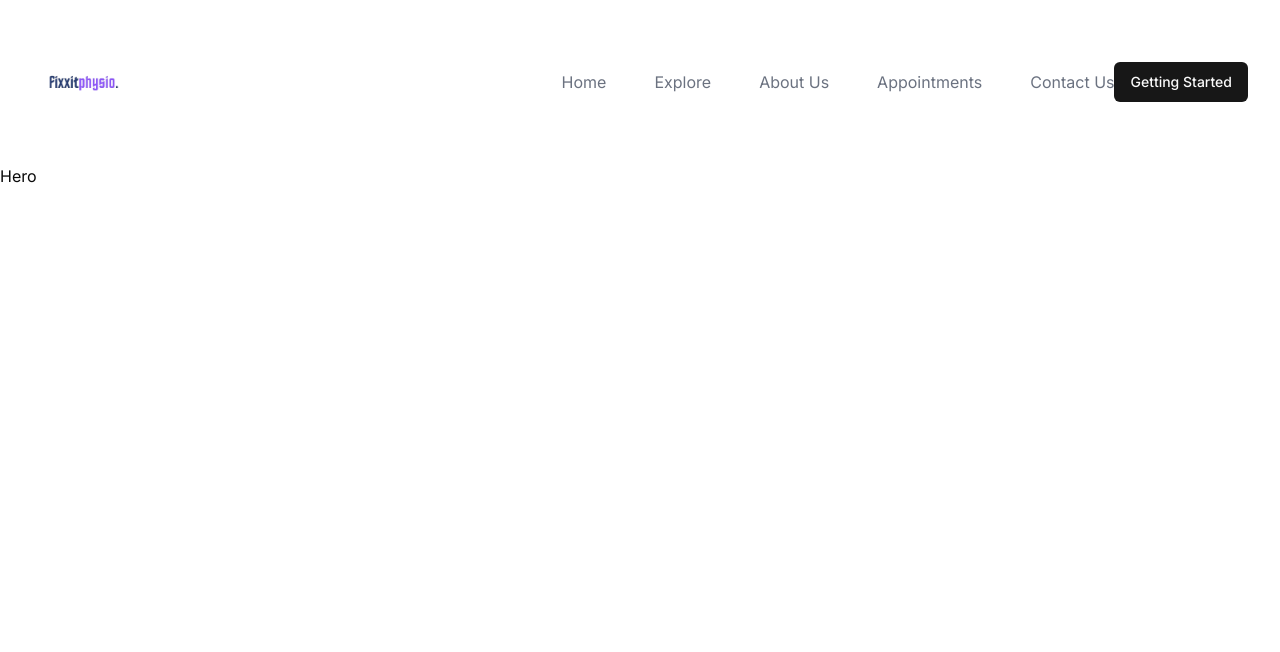
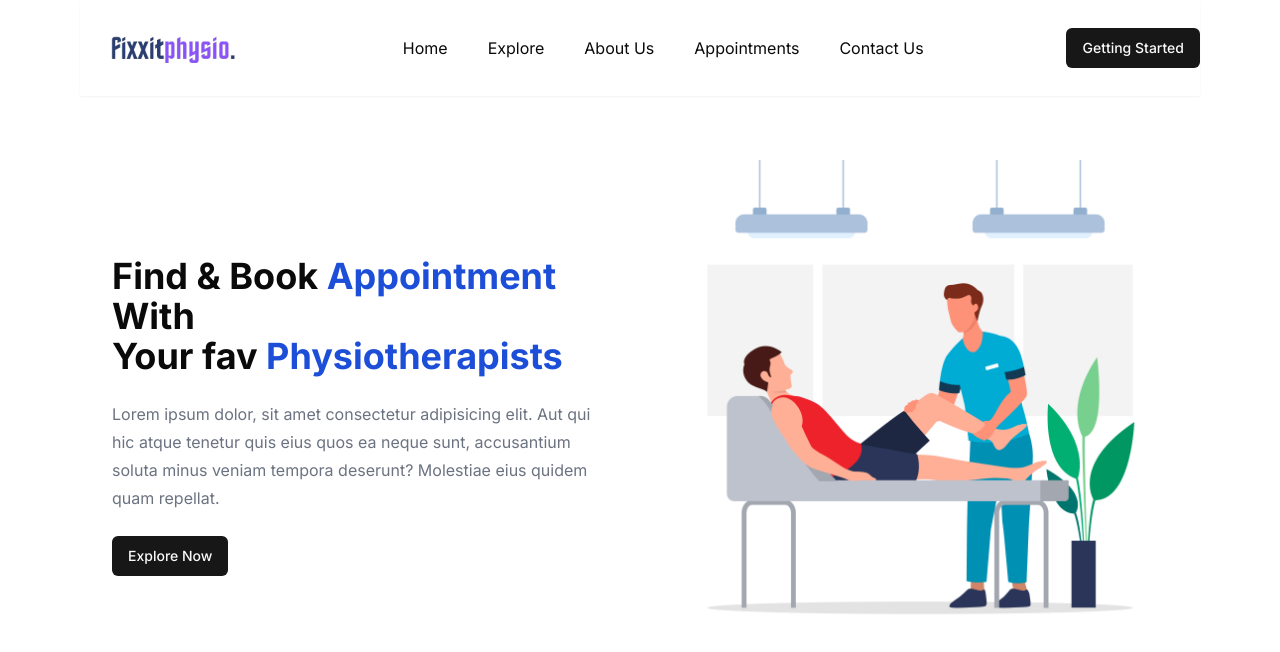
Before and after one commit to Ritikraushan1/doctors-app, a Next.js app: page / in a window 1280 px wide. Shown: the top 652 px of the page. Built offline with nearby package versions, Linux system fonts and the light colour scheme.

Commit message:
3 navbar and hero sections

```diff
--- a/app/_components/Header.jsx
+++ b/app/_components/Header.jsx
@@ -4,7 +4,7 @@ import { Button } from '@/components/ui/button'
 import Image from 'next/image'
 import Link from 'next/link'
 import React, { useState } from 'react'
-import { MdOutlineMenu } from "react-icons/md";
+
 
 function Header() {
     const Menu = [
@@ -15,37 +15,27 @@ function Header() {
         { id: 4, name: 'Contact Us', path: '/contact' },
     ]
 
-    const [mobileMenu, setMobileMenu] = useState(false);
     return (
-        <header>
-            <nav className=' mx-auto flex items-center justify-between p-6 lg:p-8 max-w-7xl'>
-                <div className='flex lg:flex-1'>
-                    <a href="/">
-                        <Image src='/assets/logo.png' width={100} height={100} className='' />
-                    </a>
-
+        <header className=' shadow-sm max-w-10xl'>
+            <nav className=' flex items-center justify-between h-24'>
+                <div className="">
+                    <span></span>
+                    <Image src='/assets/image.png' width={180} height={80} alt='Fixxit Physio' />
                 </div>
-                <div className=' flex lg:hidden'>
-                    <button
-                        type="button"
-                        className="-m-2.5 inline-flex items-center justify-center rounded-md p-2.5 text-gray-700"
-                        onClick={() => setMobileMenu(true)}
-                    >
-                        <MdOutlineMenu className=' h-6 w-6' />
-                    </button>
-                </div>
-                <div>
-                    <ul className=' md:flex gap-8 hidden mx-auto lg:gap-x-12 relative'>
+                <div className=''>
+                    <ul className=' flex gap-10'>
                         {Menu.map((item, index) => (
                             <Link href={item.path} key={index}>
-                                <li className=' text-gray-500 hover:text-purple-500 cursor-pointer hover:scale-105 transition-all ease-in-out'>{item.name}</li>
+                                <li>{item.name}</li>
                             </Link>
                         ))}
                     </ul>
                 </div>
-                <Button>Getting Started</Button>
+                <div>
+                    <Button>Getting Started</Button>
+                </div>
             </nav>
-        </header >
+        </header>
     )
 }
 
--- a/app/_components/Hero.jsx
+++ b/app/_components/Hero.jsx
@@ -1,8 +1,40 @@
+import { Button } from '@/components/ui/button'
+import Image from 'next/image'
 import React from 'react'
 
 function Hero() {
     return (
-        <div>Hero</div>
+        <>
+            <section>
+                <div className=' mx-auto max-w-screen-xl px-4 py-8 sm:px-6 sm:py-12 lg:px-8 lg:py-16'>
+                    <div className=' grid grid-cols-1 gap-8 lg:grid-cols-2 lg:gap-16 items-center'>
+                        <div className=' lg:py-24'>
+                            <div className=''>
+                                <div>
+                                    <h2 className=' text-4xl font-bold sm:text-4xl'>
+                                        <span>Find & Book </span>
+                                        <span className=' text-blue-700'>Appointment </span>
+                                        <span>With<br /> Your fav </span>
+                                        <span className=' text-blue-700'>Physiotherapists</span>
+                                    </h2>
+                                </div>
+                                <div className='mt-6 text-gray-500'>
+                                    <p className=' leading-7'>
+                                        Lorem ipsum dolor, sit amet consectetur adipisicing elit. Aut qui hic atque tenetur quis eius quos ea neque sunt, accusantium soluta minus veniam tempora deserunt? Molestiae eius quidem quam repellat.
+                                    </p>
+                                </div>
+                                <div className=' mt-6'>
+                                    <Button>Explore Now</Button>
+                                </div>
+                            </div>
+                        </div>
+                        <div className=" relative h-64 overflow-hidden rounded-lg sm:h-80 lg:order-last lg:h-full">
+                            <Image src='/assets/8443649.jpg' width={650} height={550} />
+                        </div>
+                    </div>
+                </div>
+            </section>
+        </>
     )
 }
 
--- a/app/layout.js
+++ b/app/layout.js
@@ -13,7 +13,7 @@ export default function RootLayout({ children }) {
   return (
     <html lang="en">
       <body className={inter.className}>
-        <div className=" ">
+        <div className=" lg:mx-20">
           <Header />
           {children}
         </div>
```
Also changed, not shown: public/assets/8443649.jpg (added), public/assets/image.png (added).
